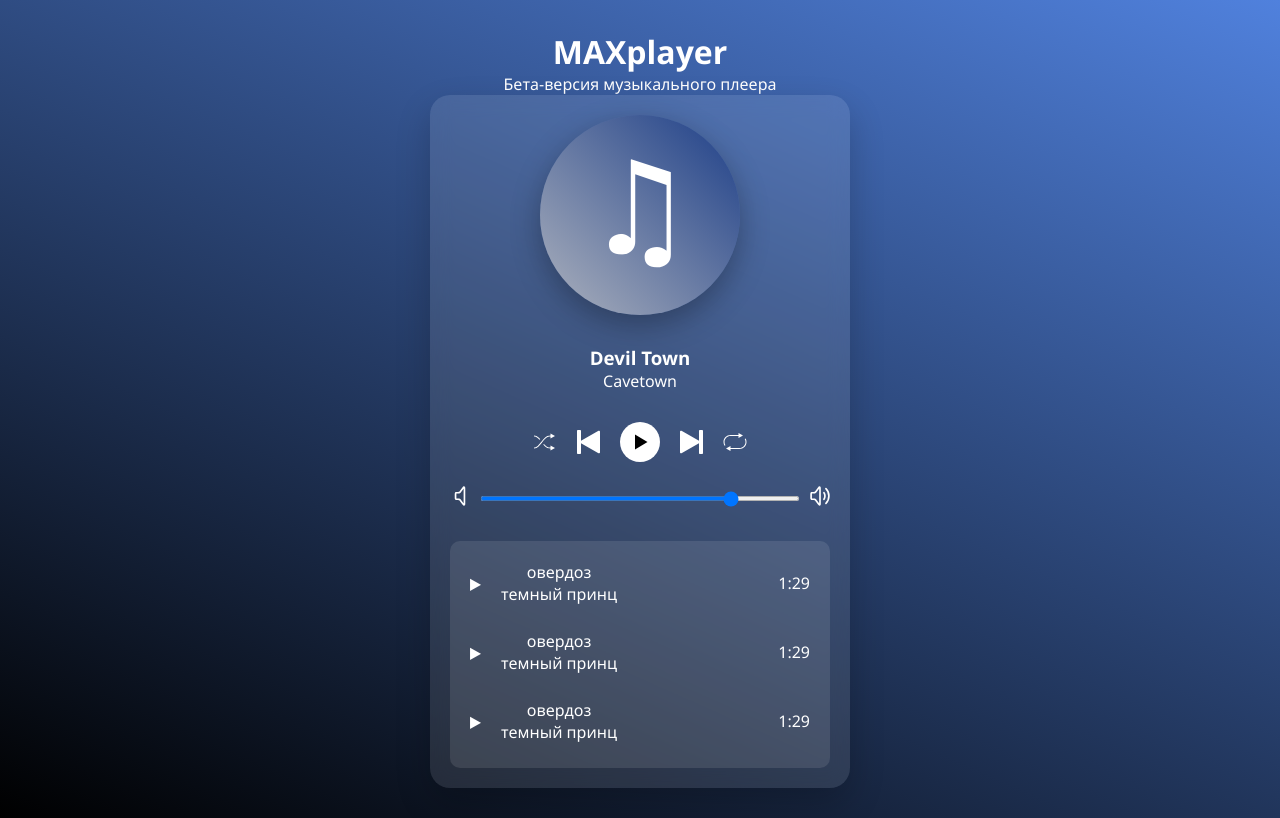
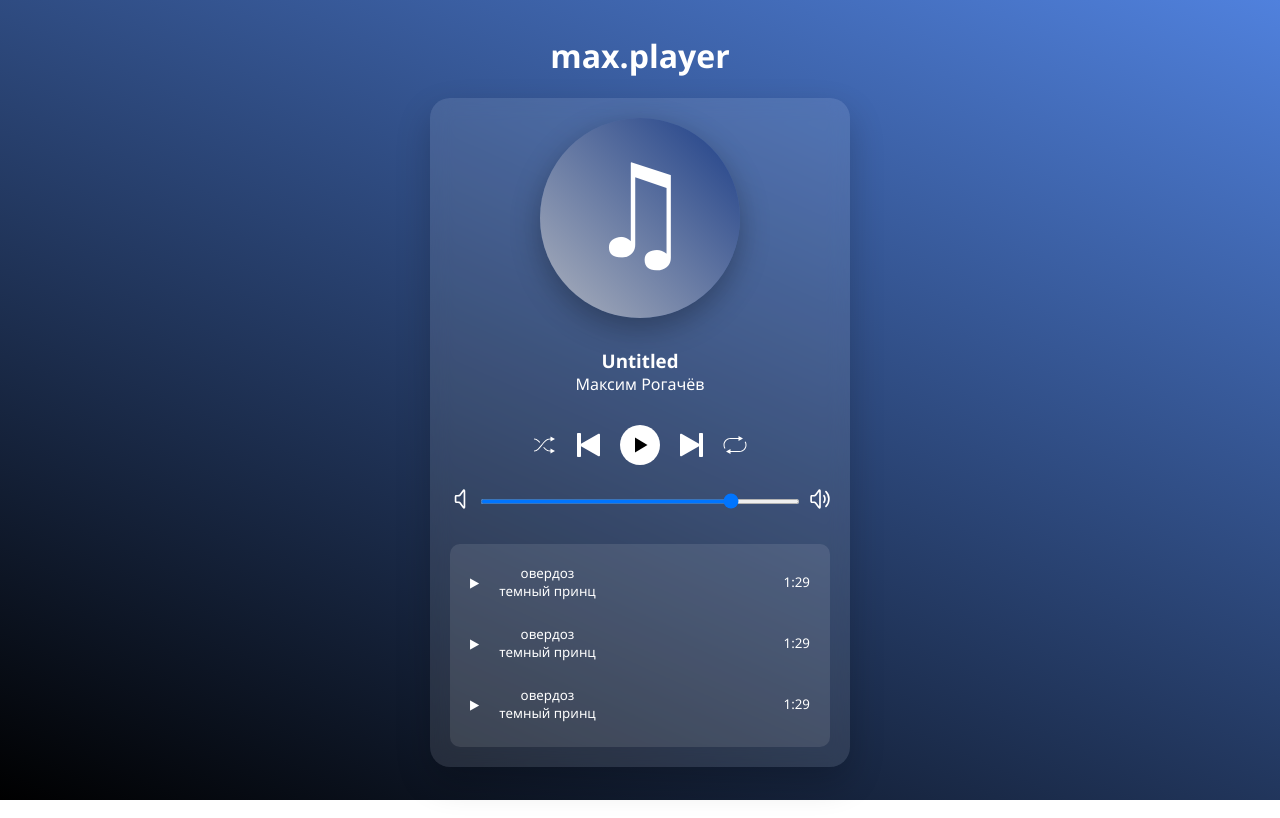
Before and after one commit to meowwmurr/MAX_Player, a plain HTML site: page index.html in a window 1280 px wide. Drawn offline with Linux system fonts and the light colour scheme.

Commit message:
structure changes, playlist animation

```diff
--- a/checkout/index.html
+++ b/index.html
@@ -8,16 +8,16 @@
 <body>
 <div class="container">
     <div class="player-header">
-        <h1>MAXplayer</h1>
-        <p>Бета-версия музыкального плеера</p>
+        <h1>max.player</h1>
+        <!-- <p>Бета-версия музыкального плеера</p> -->
     </div>
     <div class="player">
         <div class="albumCover">
             ♫
         </div>
         <div class="song-info">
-            <h3 class="song-title" id="songTitle">Devil Town</h3>
-            <p class="artist" id="songArtist">Cavetown</p>
+            <h3 class="song-title" id="songTitle">Untitled</h3>
+            <p class="artist" id="songArtist">Максим Рогачёв</p>
         </div>
         <div class="progress-container" id="progressContainer"></div>
         <div class="controls">
@@ -53,30 +53,30 @@
 </svg></span>
     </div>
     <div class="playlist">
-        <div class="playlist-item">
+        <button class="playlist-item">
             <div class="playlist-item-icon">▶</div>
             <div class = "song-info">
                 <p class = "music-name">овердоз</p>
                 <p class = "music-artist">темный принц</p>
             </div>
             <div class="music-time"><p> 1:29</p></div>
-        </div>
-        <div class="playlist-item">
+        </button>
+        <button class="playlist-item">
             <div class="playlist-item-icon">▶</div>
             <div class = "song-info">
                 <p class = "music-name">овердоз</p>
                 <p class = "music-artist">темный принц</p>
             </div>
             <div class="music-time"><p> 1:29</p></div>
-        </div>
-        <div class="playlist-item">
+        </button>
+        <button class="playlist-item">
             <div class="playlist-item-icon">▶</div>
             <div class = "song-info">
                 <p class = "music-name">овердоз</p>
                 <p class = "music-artist">темный принц</p>
             </div>
             <p class="music-time">1:29</p>
-        </div>
+        </button>
     </div>
     </div>
 </div>
--- a/checkout/styles.css
+++ b/styles.css
@@ -26,6 +26,10 @@ body {
     padding: 20px;
     box-shadow: 0 15px 35px rgba(0, 0, 0, 0.2);
     border-radius: 20px;
+}
+
+.player-header{
+    margin-bottom: 5%;
 }
 
 .albumCover {
@@ -83,15 +87,21 @@ button {
 
 .playlist-item {
     padding: 10px;
+    color: white;
     border-radius: 5px;
     margin-bottom: 5px;
     cursor: pointer;
-    transition: background 0.3s;
     display: flex;
     align-items: center;
     gap: 20px;
+    width: 100%;
 }
 
 .music-time{
-    margin-left: auto;
+    margin-left:auto;
 }
+
+.playlist-item:hover{
+	color: rgb(53, 147, 255);
+	box-shadow: inset 0 0 0 1.5px #FFFF;
+}
```
Also changed, not shown: script.js (renamed from checkout/script.js), 1 other file.
